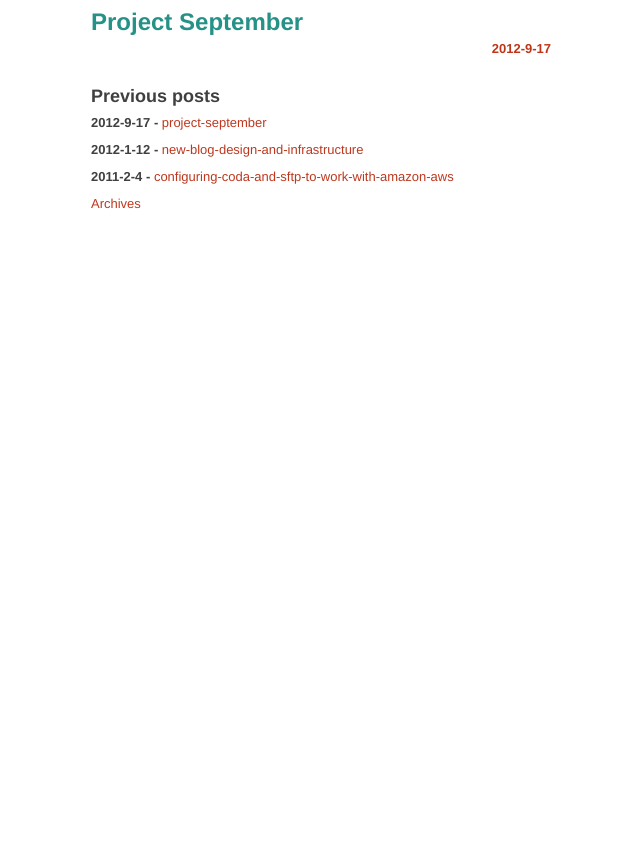
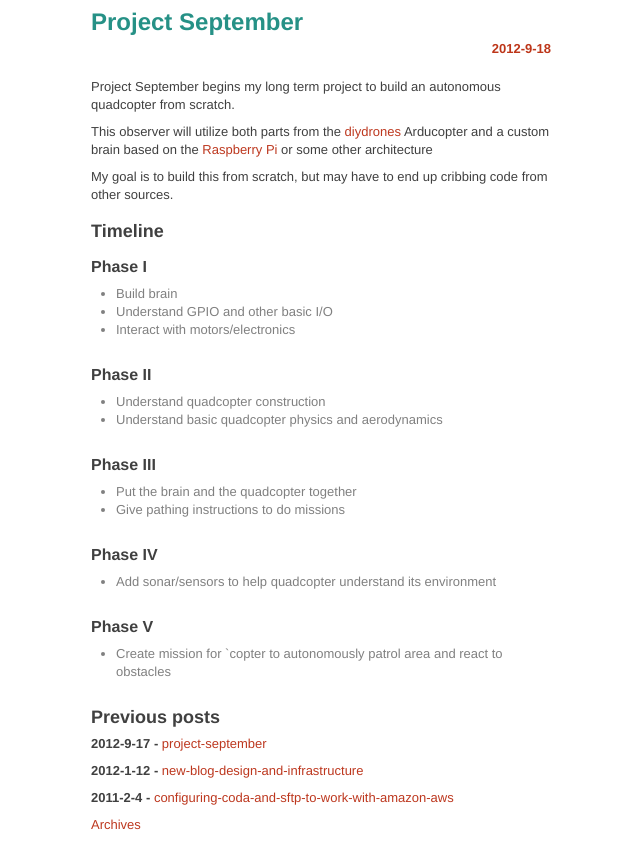
Before and after one commit to jasonbartz/frozn-jasonbartz.com, a plain HTML site: page _deploy/index.html in a window 1280 px wide. Shown: the part 104-947 px from the top of the page, without its empty margins (319-959 px from the left). Before the commit the page ends 800 px from the top, so only its background shows below. Drawn offline with Linux system fonts and the light colour scheme.

Commit message:
adding new blog post

```diff
--- a/_deploy/index.html
+++ b/_deploy/index.html
@@ -37,8 +37,6 @@
 
               <li><a href="http://github.com/jasonbartz">Github</a></li>
 
-              <li><a href="http://jasonbartz.com/project-september">Project September</a></li>
-
             </ul>
             <h1>Jason Bartz</h1>
 
@@ -50,10 +48,41 @@
 
 <div class="headline"><h2>Project September</h2></div>
 <div class="meta">
-    <div class="datetime">2012-9-17</div>
+    <div class="datetime">2012-9-18</div>
 </div>
 <div class="post_body">
 
+<p>Project September begins my long term project to build an autonomous quadcopter
+from scratch.</p>
+<p>This observer will utilize both parts from the <a href="http://diydrones.com/">diydrones</a> Arducopter
+and a custom brain based on the <a href="http://www.raspberrypi.org">Raspberry Pi</a> or some other
+architecture</p>
+<p>My goal is to build this from scratch, but may have to end up cribbing code from other sources.</p>
+<h3>Timeline</h3>
+<h4>Phase I</h4>
+<ul>
+<li>Build brain</li>
+<li>Understand GPIO and other basic I/O</li>
+<li>Interact with motors/electronics</li>
+</ul>
+<h4>Phase II</h4>
+<ul>
+<li>Understand quadcopter construction</li>
+<li>Understand basic quadcopter physics and aerodynamics</li>
+</ul>
+<h4>Phase III</h4>
+<ul>
+<li>Put the brain and the quadcopter together</li>
+<li>Give pathing instructions to do missions</li>
+</ul>
+<h4>Phase IV</h4>
+<ul>
+<li>Add sonar/sensors to help quadcopter understand its environment</li>
+</ul>
+<h4>Phase V</h4>
+<ul>
+<li>Create mission for `copter to autonomously patrol area and react to obstacles</li>
+</ul>
 
 
 </div>
--- a/config.json
+++ b/config.json
@@ -12,12 +12,7 @@
                 {
                     "text": "Github",
                     "link": "http://github.com/jasonbartz"
-                },
-                {
-                    "text": "Project September",
-                    "link": "http://jasonbartz.com/project-september"
                 }
-
             ]
         },
         {
```
Also changed, not shown: _deploy/archives/index.html (+0 -2 lines), _deploy/posts/configuring-coda-and-sftp-to-work-with-amazon-aws/index.html (+0 -2 lines), _deploy/posts/new-blog-design-and-infrastructure/index.html (+0 -2 lines), _deploy/posts/project-september/index.html (+32 -3 lines), 1 other file.
